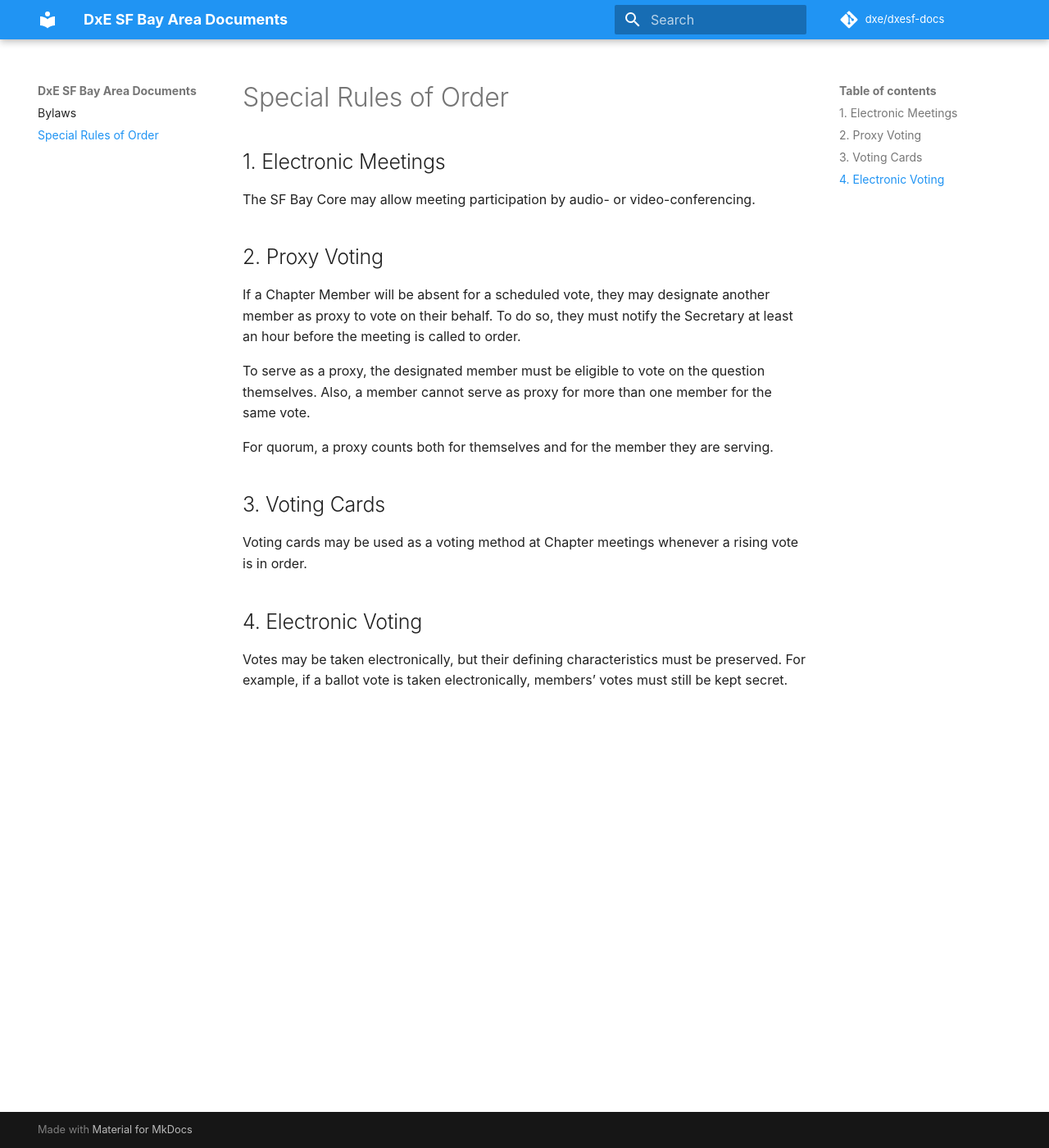
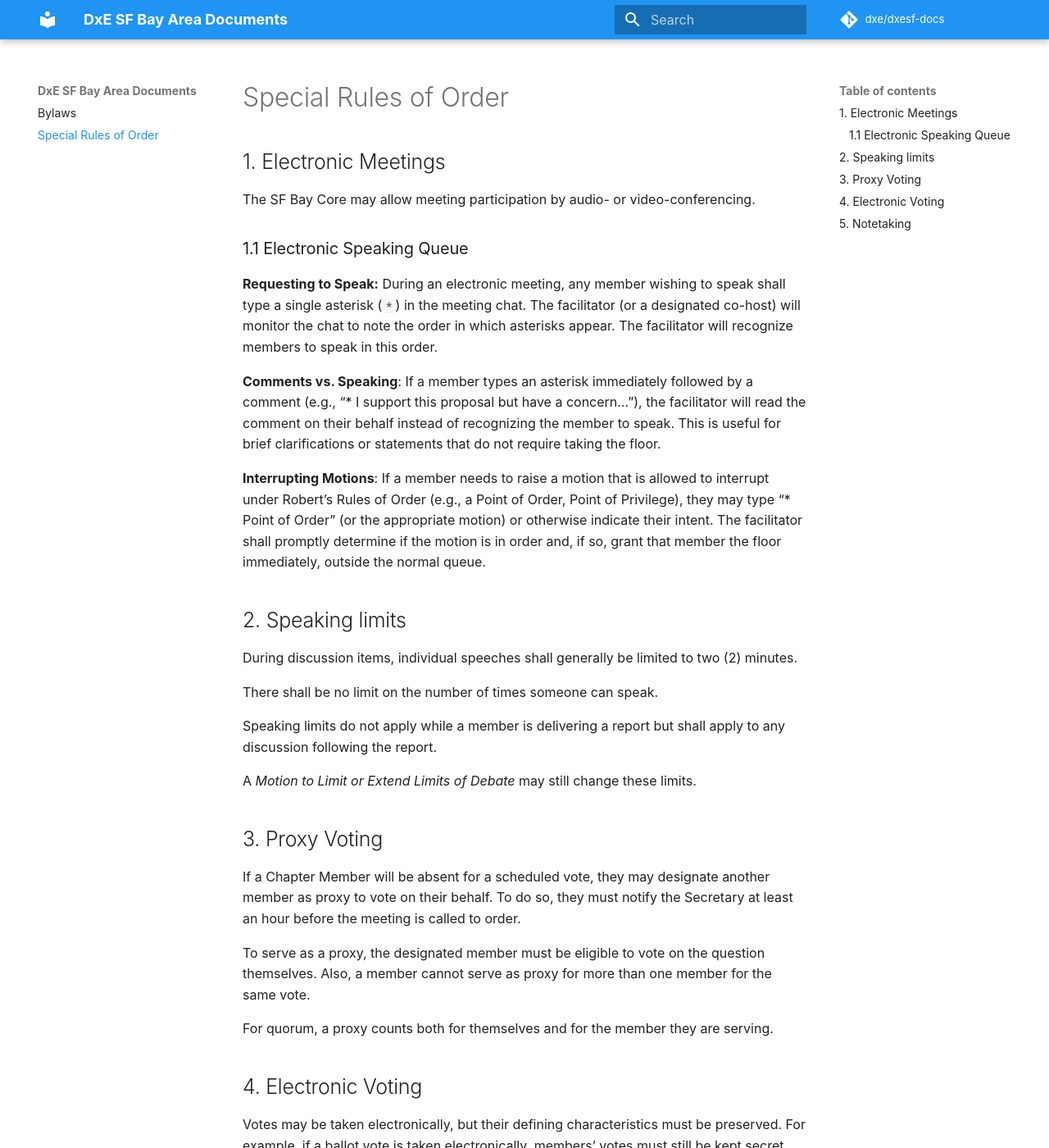
Before and after one commit to dxe/dxesf-docs, an MkDocs documentation site: the page built from docs/special-rules.md, in a window 1280 px wide and 1400 px high. Shown: the whole window at 82% size. Built offline with MkDocs 1.6.1 and Material for MkDocs 9.7.7, drawn with Linux system fonts in a browser that asks for light colours; some web fonts are replaced; comment, search, counter and statistics services are not loaded; some of the changed text lies outside the part shown.

Commit message:
Feb 2025 amendments to Bylaws and Special Rules (#36)
* Feb 2025 amendments to Bylaws and Special Rules

* Do not ban Secretary from taking notes, just don't require Secretary to take notes.

```diff
--- a/docs/special-rules.md
+++ b/docs/special-rules.md
@@ -4,7 +4,39 @@
 
 The SF Bay Core may allow meeting participation by audio- or video-conferencing.
 
-## 2. Proxy Voting
+### 1.1 Electronic Speaking Queue
+
+**Requesting to Speak:** During an electronic meeting, any member wishing to
+speak shall type a single asterisk (`*`) in the meeting chat. The facilitator
+(or a designated co-host) will monitor the chat to note the order in which
+asterisks appear. The facilitator will recognize members to speak in this order.
+
+**Comments vs. Speaking**: If a member types an asterisk immediately followed by
+a comment (e.g., “* I support this proposal but have a concern…”), the
+facilitator will read the comment on their behalf instead of recognizing the
+member to speak. This is useful for brief clarifications or statements that do
+not require taking the floor.
+
+**Interrupting Motions**: If a member needs to raise a motion that is allowed to
+interrupt under Robert’s Rules of Order (e.g., a Point of Order, Point of
+Privilege), they may type “* Point of Order” (or the appropriate motion) or
+otherwise indicate their intent. The facilitator shall promptly determine if the
+motion is in order and, if so, grant that member the floor immediately, outside
+the normal queue.
+
+## 2. Speaking limits
+
+During discussion items, individual speeches shall generally be limited to
+two (2) minutes.
+
+There shall be no limit on the number of times someone can speak.
+
+Speaking limits do not apply while a member is delivering a report but shall
+apply to any discussion following the report.
+
+A *Motion to Limit or Extend Limits of Debate* may still change these limits.
+
+## 3. Proxy Voting
 
 If a Chapter Member will be absent for a scheduled vote, they may designate another member as proxy to vote on their behalf.
 To do so, they must notify the Secretary at least an hour before the meeting is called to order.
@@ -14,11 +46,15 @@ Also, a member cannot serve as proxy for more than one member for the same vote.
 
 For quorum, a proxy counts both for themselves and for the member they are serving.
 
-## 3. Voting Cards
-
-Voting cards may be used as a voting method at Chapter meetings whenever a rising vote is in order.
-
 ## 4. Electronic Voting
 
 Votes may be taken electronically, but their defining characteristics must be preserved.
 For example, if a ballot vote is taken electronically, members' votes must still be kept secret.
+
+The Secretary shall be responsible for operating the voting system and ensuring
+that all votes are conducted in accordance with these principles.
+
+## 5. Notetaking
+
+The facilitator shall appoint a chapter member to take meeting notes before
+each meeting. This role is not limited to the secretary.
```
Also changed, not shown: docs/index.md (+2 -1 lines).
